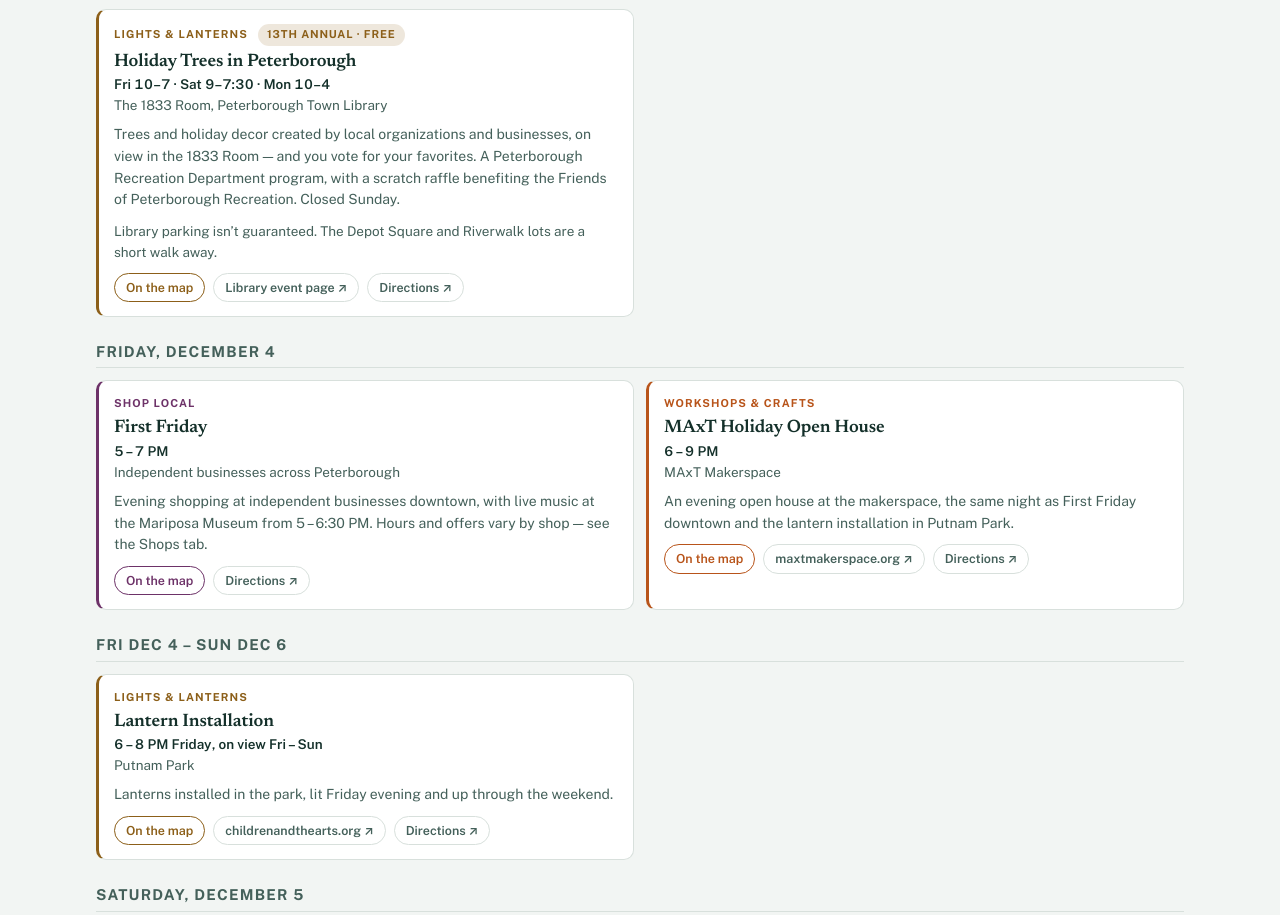
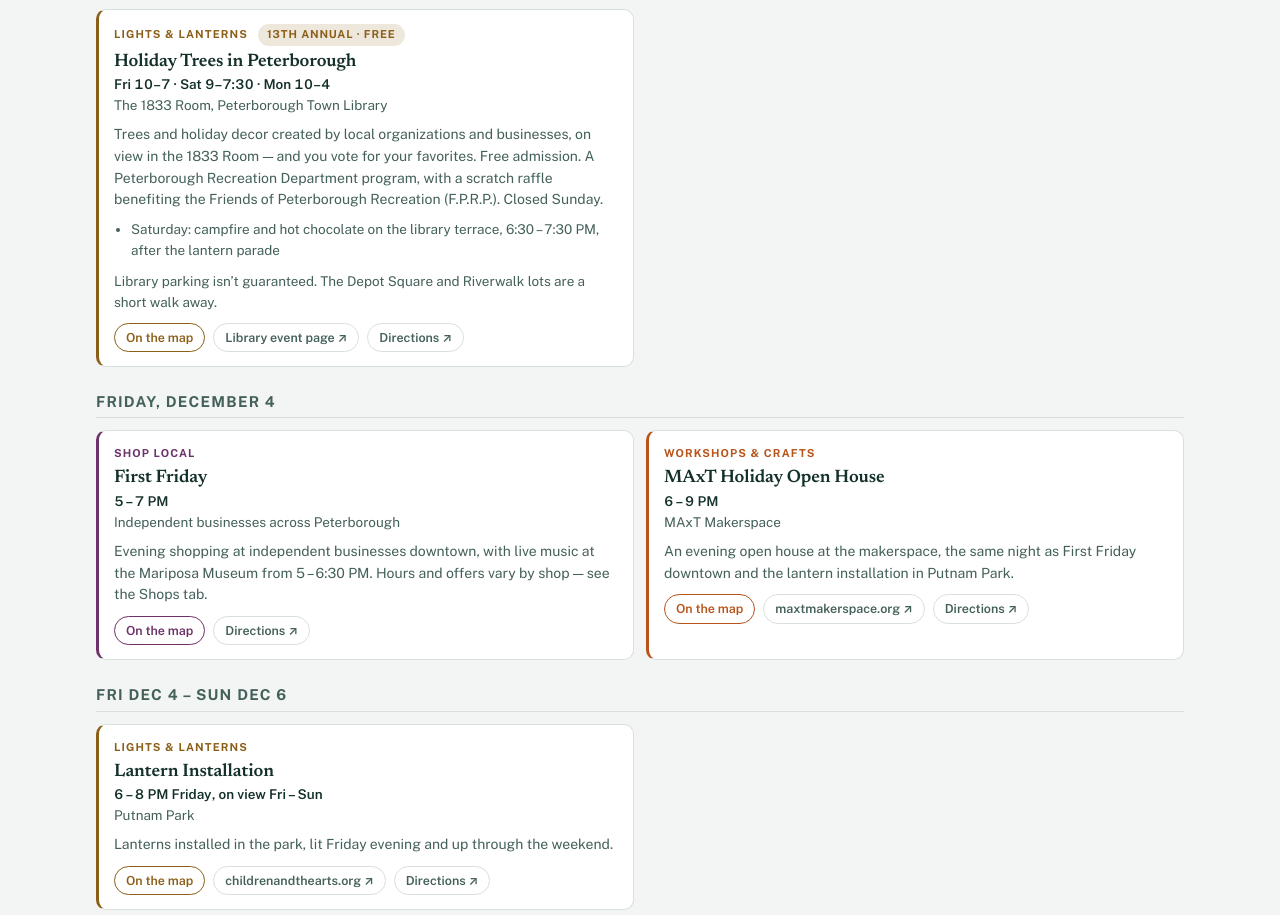
Before and after one commit to erin-cpu/Around-Peterborough, a plain HTML site: page docs/index.html in a window 1280 px wide. Shown: the part 3885-4800 px from the top of the page. Drawn offline with nearby package versions, Linux system fonts and the light colour scheme.

Commit message:
Point the Holiday Trees card at the Saturday campfire
The campfire already had its own card; nothing on the Holiday Trees one
said it was part of the same program, so someone reading about the
trees had no reason to know about it. A bullet now names it with the
time, and the campfire card says which program it belongs to.

Also added the hot chocolate, which only the campfire's title carried,
and spelled out free admission in the description rather than leaving
it to the badge alone.

Co-Authored-By: Claude Opus 5 <noreply@anthropic.com>

```diff
--- a/docs/index.html
+++ b/docs/index.html
@@ -1012,7 +1012,8 @@ const EVENTS = [
     time:"Fri 10–7 · Sat 9–7:30 · Mon 10–4", sort:-1,
     place:"The 1833 Room, Peterborough Town Library", venue:"library",
     badge:"13th annual · Free",
-    desc:"Trees and holiday decor created by local organizations and businesses, on view in the 1833 Room — and you vote for your favorites. A Peterborough Recreation Department program, with a scratch raffle benefiting the Friends of Peterborough Recreation. Closed Sunday.",
+    desc:"Trees and holiday decor created by local organizations and businesses, on view in the 1833 Room — and you vote for your favorites. Free admission. A Peterborough Recreation Department program, with a scratch raffle benefiting the Friends of Peterborough Recreation (F.P.R.P.). Closed Sunday.",
+    list:["Saturday: campfire and hot chocolate on the library terrace, 6:30 – 7:30 PM, after the lantern parade"],
     note:"Library parking isn’t guaranteed. The Depot Square and Riverwalk lots are a short walk away.",
     links:[{label:"Library event page", href:"https://peterboroughtownlibrary.org/event/17883006"}]
   },
@@ -1063,7 +1064,7 @@ const EVENTS = [
     id:"campfire", title:"Campfire & Hot Cocoa", cat:"family",
     start:"2026-12-05", time:"6:30 – 7:30 PM", sort:1110,
     place:"Peterborough Town Library terrace", venue:"library",
-    desc:"An outdoor fire on the library terrace after the parade."
+    desc:"An outdoor fire and hot chocolate on the library terrace, straight after the lantern parade. Part of the Holiday Trees program run by the Peterborough Recreation Department."
   },
   {
     id:"wreath-dec6", title:"Holiday Wreath Class", cat:"make",
```
Also changed, not shown: src/page.html (+3 -2 lines).
